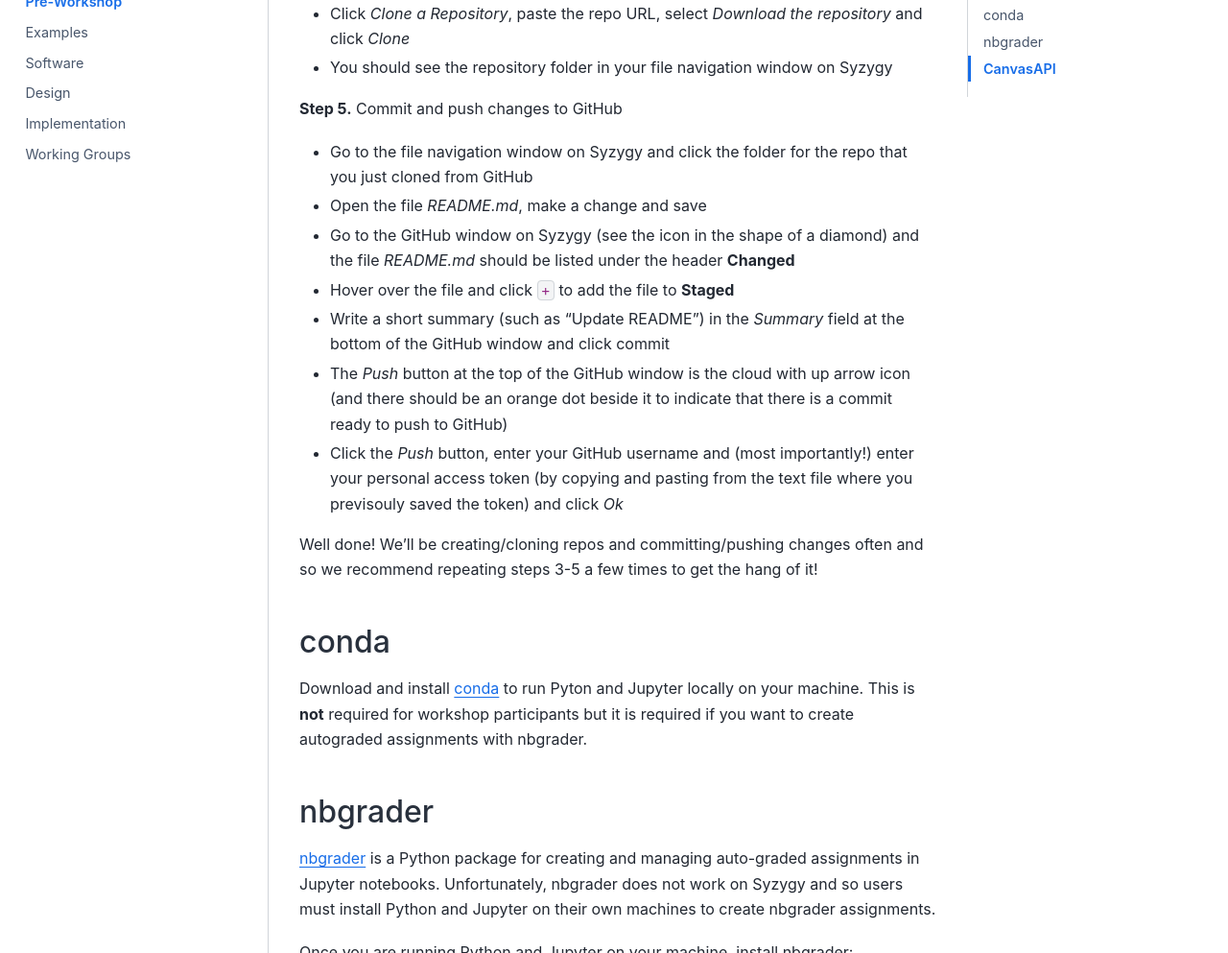
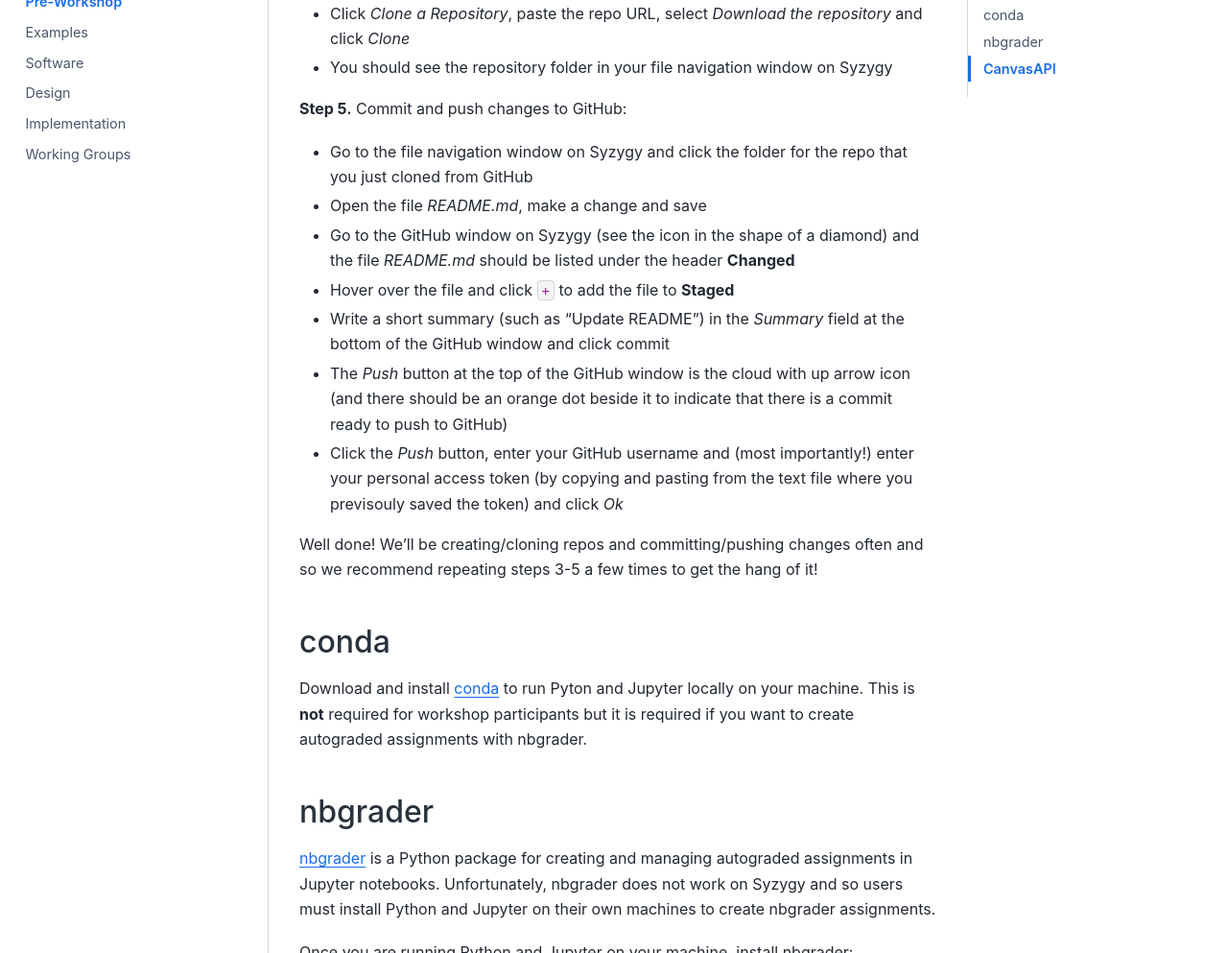
Before and after one commit to CTLMath/birs2025, a Jupyter Book: the page built from preworkshop.md, in a window 1280 px wide and 1400 px high, scrolled down 2188 px. Shown: the part 157-1150 px from the top of the window at 96% size. Built offline with Jupyter Book 1.0.4 settings and Sphinx 7.4.7 and the Sphinx Book theme 1.1.4, drawn with Linux system fonts in a browser that asks for light colours; some of the changed text lies outside the part shown.

Commit message:
Update landing page

```diff
--- a/preworkshop.md
+++ b/preworkshop.md
@@ -44,8 +44,8 @@
 * Enter a description (perhaps *Syzygy* since this is where we are using the token)
 * Choose an expiration date (or choose *No expiration* if you like)
 * From *Select scopes* select **repo**
-* Click *Generate token*.
-* Copy the token, create a new text file on Syzygy, paste the token and save.
+* Click *Generate token*
+* Copy the token, create a new text file on Syzygy, paste the token and save
 
 **Step 3.** Create a new GitHub repository:
 
@@ -65,7 +65,7 @@
 * Click *Clone a Repository*, paste the repo URL, select *Download the repository* and click *Clone*
 * You should see the repository folder in your file navigation window on Syzygy
 
-**Step 5.** Commit and push changes to GitHub
+**Step 5.** Commit and push changes to GitHub:
 
 * Go to the file navigation window on Syzygy and click the folder for the repo that you just cloned from GitHub
 * Open the file <em>README.md</em>, make a change and save
@@ -84,7 +84,7 @@
 
 ## nbgrader
 
-[nbgrader](https://nbgrader.readthedocs.io) is a Python package for creating and managing auto-graded assignments in Jupyter notebooks. Unfortunately, nbgrader does not work on Syzygy and so users must install Python and Jupyter on their own machines to create nbgrader assignments.
+[nbgrader](https://nbgrader.readthedocs.io) is a Python package for creating and managing autograded assignments in Jupyter notebooks. Unfortunately, nbgrader does not work on Syzygy and so users must install Python and Jupyter on their own machines to create nbgrader assignments.
 
 Once you are running Python and Jupyter on your machine, install nbgrader:
 
```
Also changed, not shown: index.md (+12 -1 lines).
